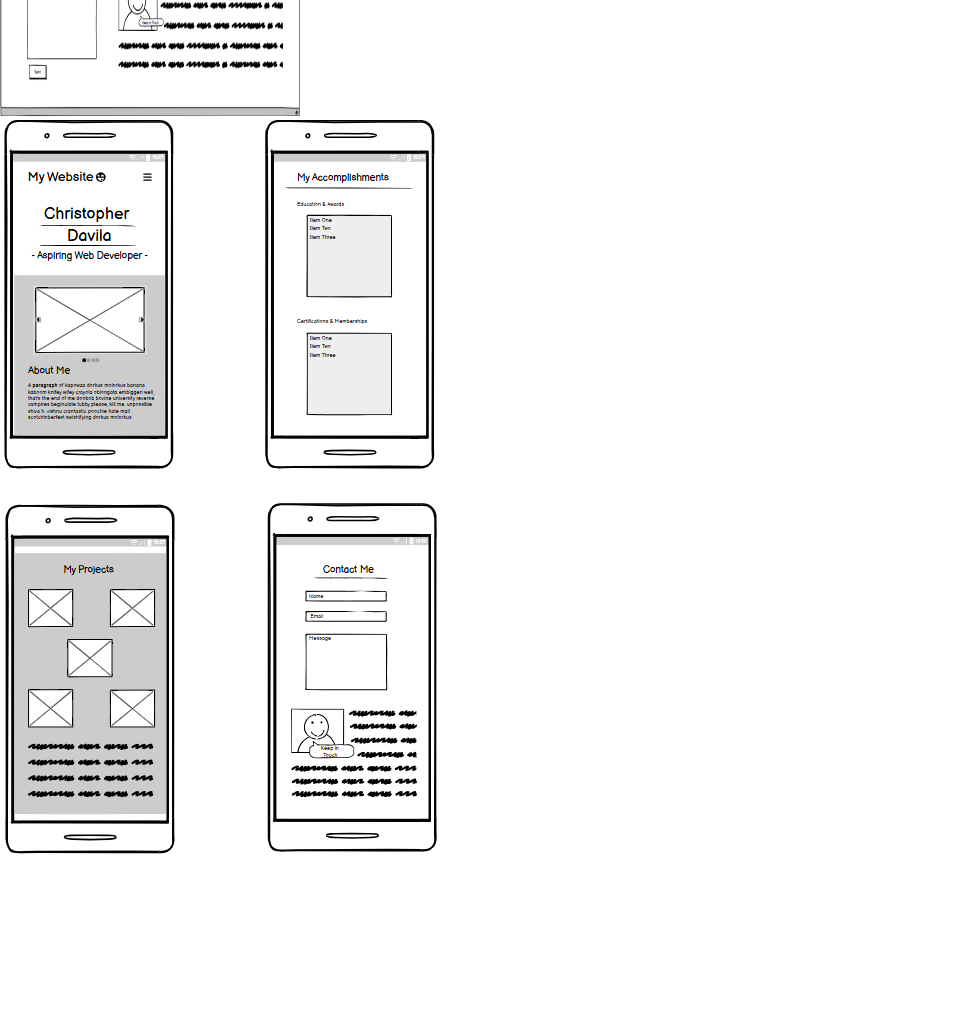
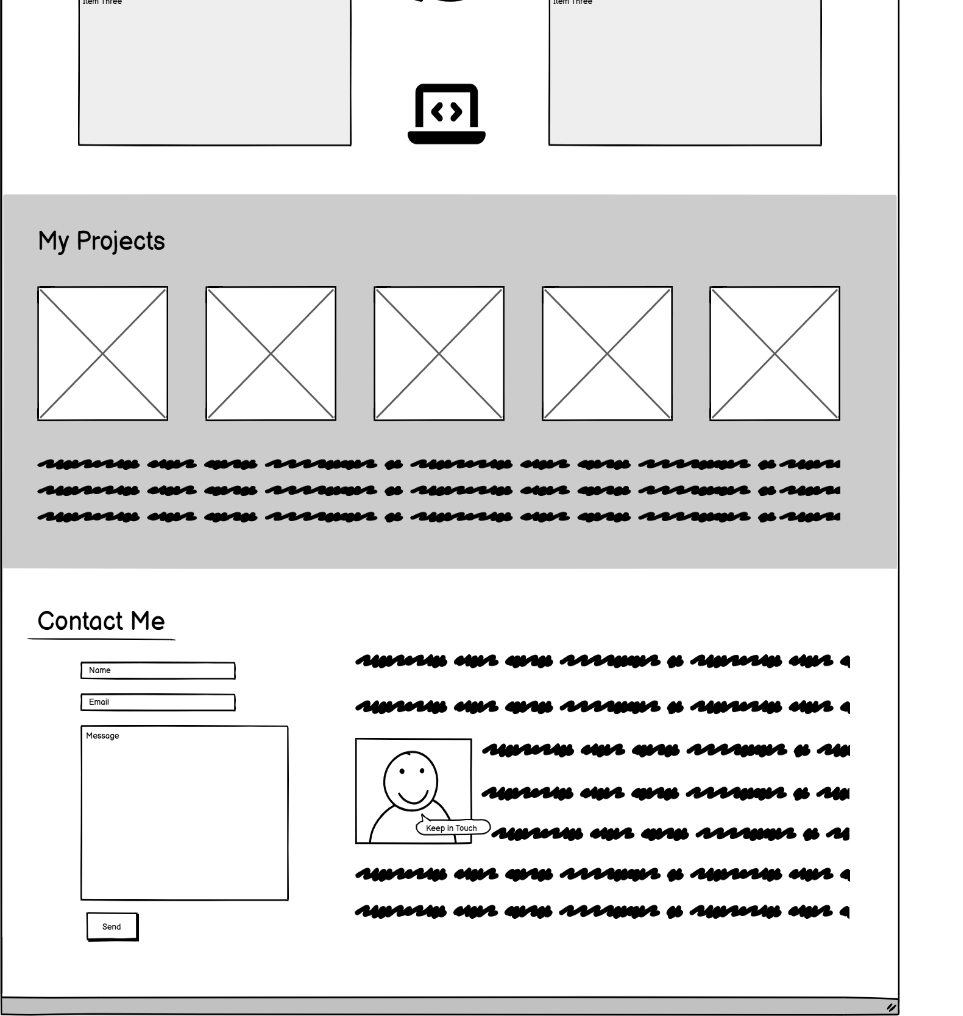
Before and after one commit to Chris-Davila/Chris-webDev-for-hire, a plain HTML site: page documentation/milestone-2.html in a window 1280 px wide. Shown: the part 1720-2736 px from the top of the page, without its empty margins (0-963 px from the left). Before the commit the page ends 2580 px from the top, so only its background shows below. Drawn offline with Linux system fonts and the light colour scheme.

Commit message:
Final Update of Milestone 2

```diff
--- a/documentation/milestone-2.html
+++ b/documentation/milestone-2.html
@@ -26,10 +26,10 @@
             </div>
             <h3>Wireframes</h3>
             <div>
-                <img src="images/desktopWireframe.png" alt="Desktop Wireframe" width="300" height="900"/>
+                <img src="images/Desktop_Wireframe.png" alt="Desktop Wireframe" width="900" height="1800"/>
             </div>
             <div>
-                <img src="images/mobileWireframe.png" alt="Mobile Wireframe"/>
+                <img src="images/Mobile_Wireframe.png" alt="Mobile Wireframe" width="900" height="1410"/>
             </div>
         </main>
     </div>
```
Also changed, not shown: documentation/images/Desktop_Wireframe.png (added), documentation/images/Mobile_Wireframe.png (added), documentation/images/desktopWireframe.png (deleted), documentation/images/mobileWireframe.png (deleted).
